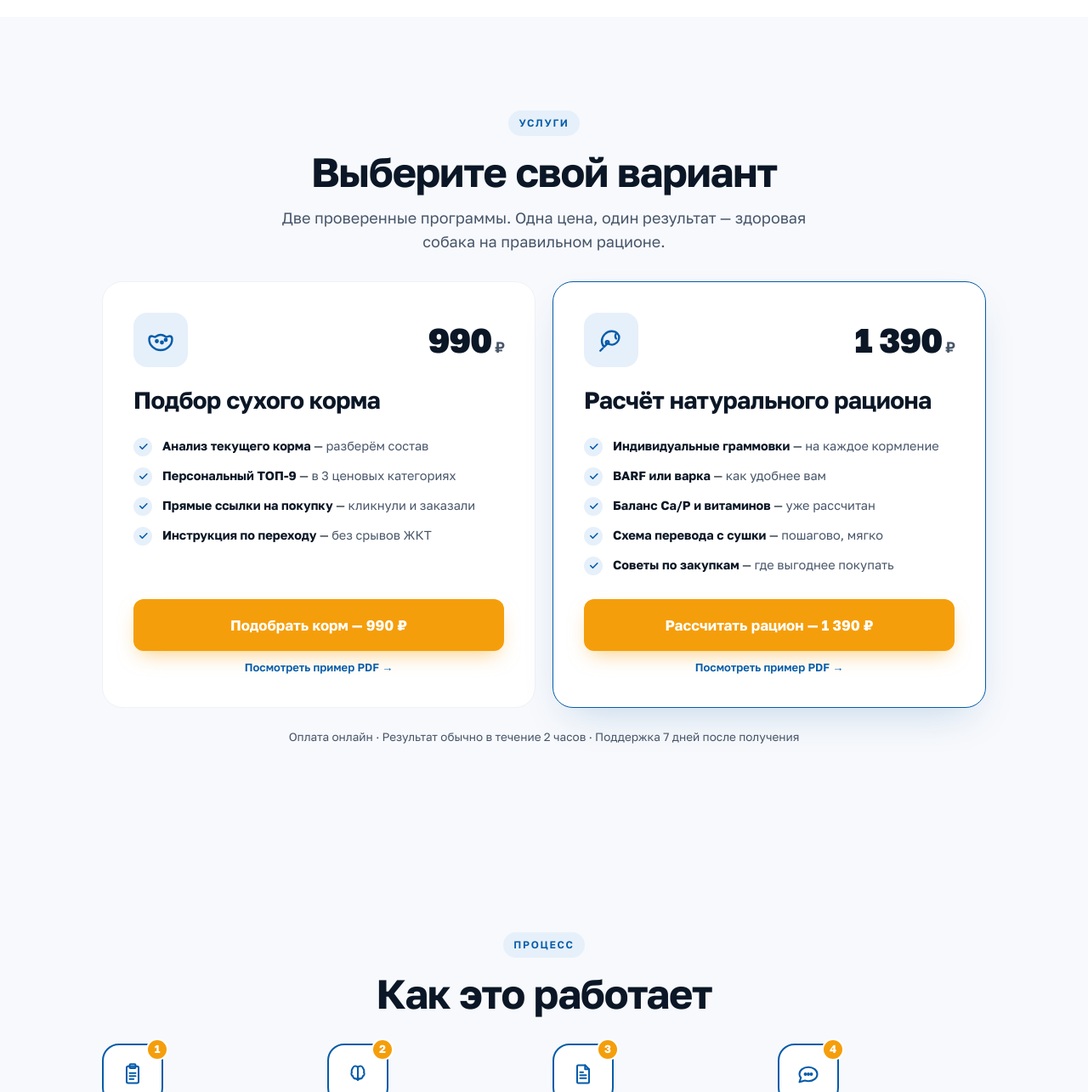
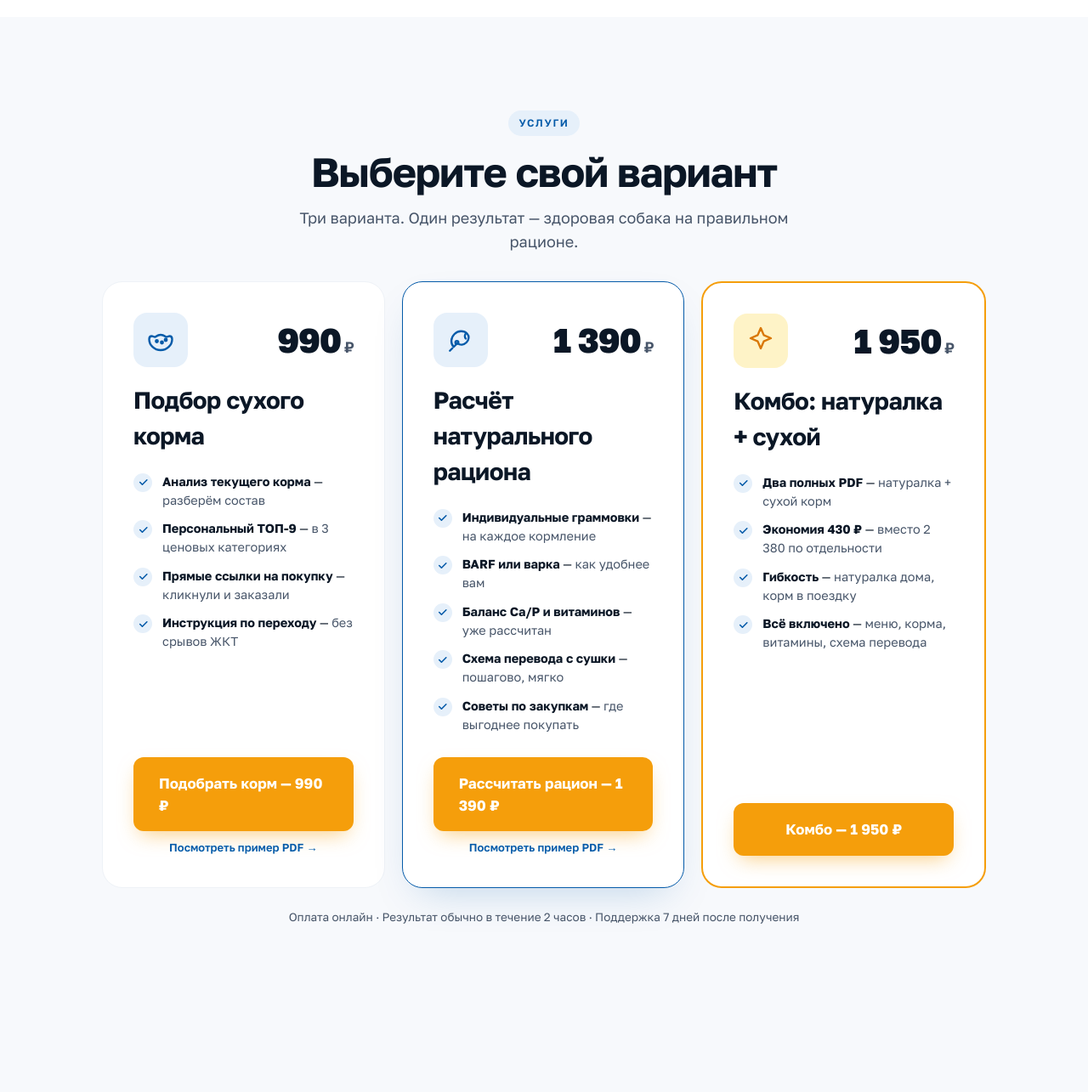
Before and after one commit to kotyadji-coder/kus, a FastAPI app: page / in a window 1280 px wide. Shown: the part 2185-3470 px from the top of the page at 85% size. Run offline with FastAPI, Linux system fonts and the light colour scheme.

Commit message:
Add combo card to landing (1950 rub), update combo price everywhere
Co-Authored-By: Claude Opus 4.6 (1M context) <noreply@anthropic.com>

```diff
--- a/app.py
+++ b/app.py
@@ -31,8 +31,8 @@ PRICES = {
     "barf": 1390,
     "cooked": 1390,
     "dry": 990,
-    "barf_and_dry": 2380,
-    "cooked_and_dry": 2380,
+    "barf_and_dry": 1950,
+    "cooked_and_dry": 1950,
 }
 
 logging.basicConfig(level=logging.INFO, format="%(asctime)s [%(levelname)s] %(message)s")
--- a/templates/landing.html
+++ b/templates/landing.html
@@ -361,7 +361,7 @@ a { color: var(--primary); text-decoration: none; }
     <div style="text-align:center;margin-bottom:32px;">
       <div class="section-eyebrow">Услуги</div>
       <h2 class="section-title" style="text-align:center;">Выберите свой вариант</h2>
-      <p class="section-sub" style="text-align:center;margin-left:auto;margin-right:auto;">Две проверенные программы. Одна цена, один результат — здоровая собака на правильном рационе.</p>
+      <p class="section-sub" style="text-align:center;margin-left:auto;margin-right:auto;">Три варианта. Один результат — здоровая собака на правильном рационе.</p>
     </div>
     <div class="services__grid">
       <div class="service-card">
@@ -394,6 +394,20 @@ a { color: var(--primary); text-decoration: none; }
         </ul>
         <a href="/order" class="btn btn--accent btn--large btn--full">Рассчитать рацион — 1 390 &#8381;</a>
         <a href="/preview/preview_natural_demo.html" target="_blank" style="display:block;text-align:center;margin-top:10px;font-size:13px;color:var(--primary);font-weight:600;">Посмотреть пример PDF &rarr;</a>
+      </div>
+      <div class="service-card" style="border-color:var(--accent);border-width:2px;">
+        <div class="service-card__header">
+          <div class="service-card__icon" style="background:var(--accent-soft);color:var(--accent-deep);"><svg width="36" height="36" viewBox="0 0 24 24" fill="none" stroke="currentColor" stroke-width="1.6" stroke-linecap="round" stroke-linejoin="round"><path d="M12 2l2.4 5.6L20 10l-5.6 2.4L12 18l-2.4-5.6L4 10l5.6-2.4z"/></svg></div>
+          <div class="service-card__price"><div class="service-card__price-value">1 950<span class="service-card__price-currency">&#8381;</span></div></div>
+        </div>
+        <h3>Комбо: натуралка + сухой</h3>
+        <ul class="service-card__list">
+          <li><span class="service-card__check"><svg width="13" height="13" viewBox="0 0 24 24" fill="none" stroke="currentColor" stroke-width="3" stroke-linecap="round" stroke-linejoin="round"><path d="M5 12l5 5L20 7"/></svg></span><span><strong>Два полных PDF</strong> — <span style="color:var(--ink-soft)">натуралка + сухой корм</span></span></li>
+          <li><span class="service-card__check"><svg width="13" height="13" viewBox="0 0 24 24" fill="none" stroke="currentColor" stroke-width="3" stroke-linecap="round" stroke-linejoin="round"><path d="M5 12l5 5L20 7"/></svg></span><span><strong>Экономия 430 &#8381;</strong> — <span style="color:var(--ink-soft)">вместо 2 380 по отдельности</span></span></li>
+          <li><span class="service-card__check"><svg width="13" height="13" viewBox="0 0 24 24" fill="none" stroke="currentColor" stroke-width="3" stroke-linecap="round" stroke-linejoin="round"><path d="M5 12l5 5L20 7"/></svg></span><span><strong>Гибкость</strong> — <span style="color:var(--ink-soft)">натуралка дома, корм в поездку</span></span></li>
+          <li><span class="service-card__check"><svg width="13" height="13" viewBox="0 0 24 24" fill="none" stroke="currentColor" stroke-width="3" stroke-linecap="round" stroke-linejoin="round"><path d="M5 12l5 5L20 7"/></svg></span><span><strong>Всё включено</strong> — <span style="color:var(--ink-soft)">меню, корма, витамины, схема перевода</span></span></li>
+        </ul>
+        <a href="/order" class="btn btn--accent btn--large btn--full">Комбо — 1 950 &#8381;</a>
       </div>
     </div>
     <div class="services__note">Оплата онлайн &middot; Результат обычно в течение 2 часов &middot; Поддержка 7 дней после получения</div>
--- a/templates/order.html
+++ b/templates/order.html
@@ -263,7 +263,7 @@
                 <label class="card-option"><input type="radio" name="diet_type" value="dry">
                     <div class="card"><div class="card-title">Подбор сухого корма — 990 руб.</div><div class="card-desc">ТОП-9 кормов в 3 ценовых категориях с честным разбором состава</div></div></label>
                 <label class="card-option"><input type="radio" name="diet_type" value="combo">
-                    <div class="card" style="border-color:#f59e0b;"><div class="card-title">Оба: натуралка + сухой корм — 2 380 руб.</div><div class="card-desc">Получите оба PDF — и рацион натуралки, и подбор лучших кормов</div></div></label>
+                    <div class="card" style="border-color:#f59e0b;"><div class="card-title">Оба: натуралка + сухой корм — 1 950 руб.</div><div class="card-desc">Получите оба PDF — и рацион натуралки, и подбор лучших кормов</div></div></label>
             </div>
 
             <div id="comboSubSection" style="display:none;">
@@ -452,7 +452,7 @@
             budget.style.display = needsNatural ? 'block' : 'none';
             combo.style.display = r.value === 'combo' ? 'block' : 'none';
             const btn = document.getElementById('submitBtn');
-            const prices = {dry: '990', barf: '1 390', cooked: '1 390', combo: '2 380'};
+            const prices = {dry: '990', barf: '1 390', cooked: '1 390', combo: '1 950'};
             btn.textContent = 'Оплатить ' + (prices[r.value] || '1 390') + ' руб.';
         });
     });
```
